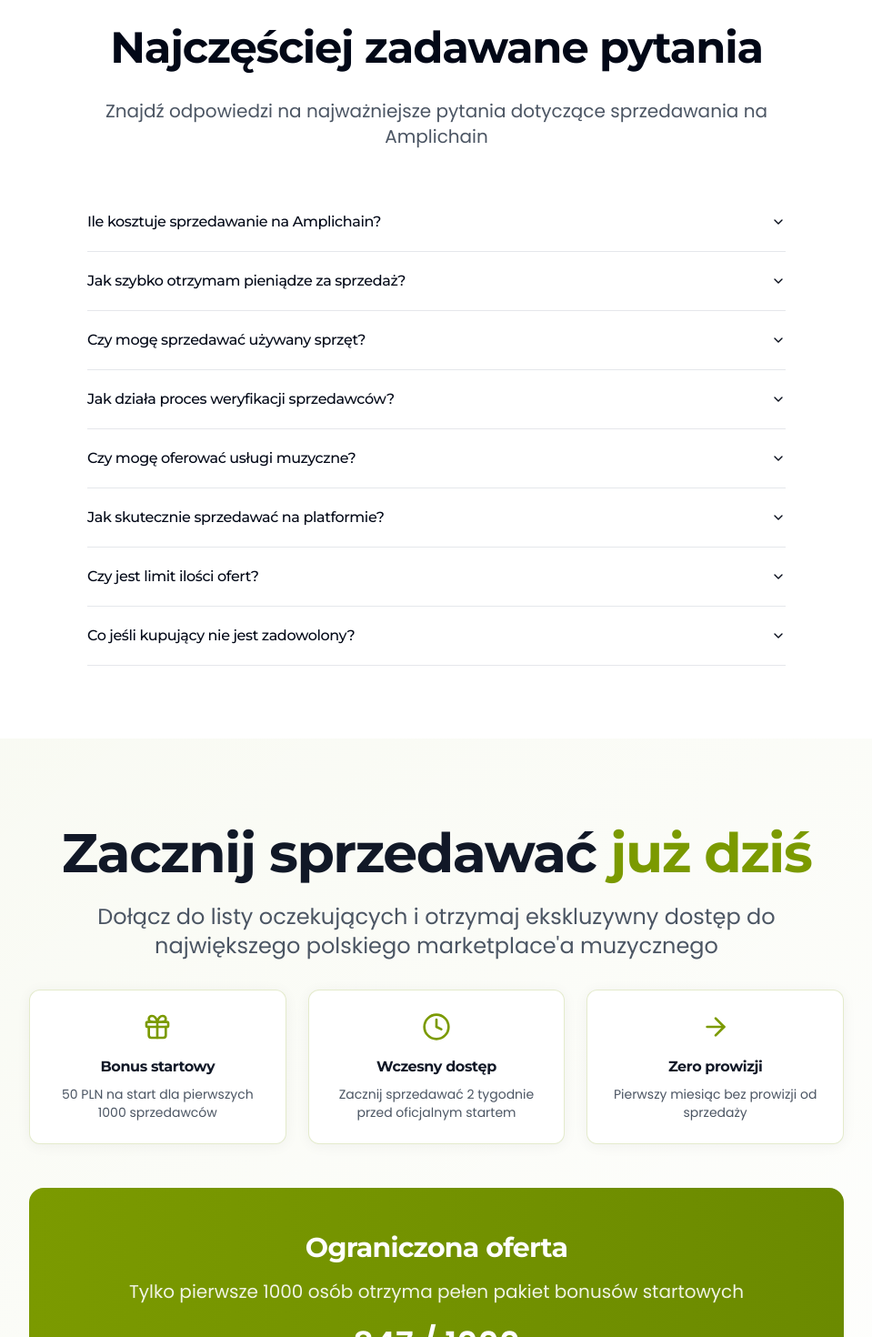
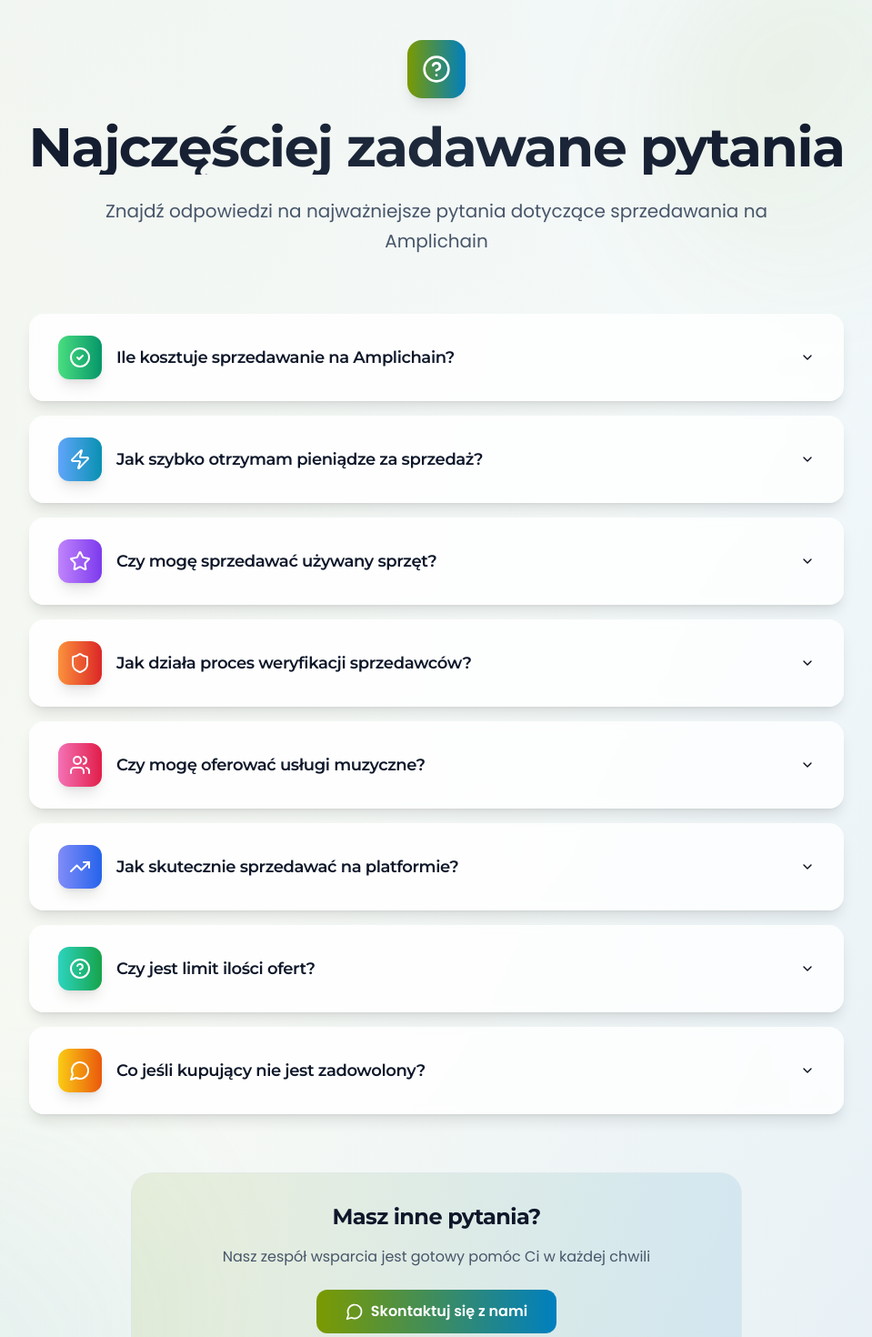
Before and after one commit to ampli-app/amplichain-landing, a React (Vite) app: page / in a window 1280 px wide. Shown: the part 9500-10970 px from the top of the page at 91% size, without its empty margins (160-1119 px from the left). Built offline with nearby package versions, Linux system fonts and the light colour scheme.

Commit message:
Refactor FAQ section
Improved the FAQ section with a more professional design.

```diff
--- a/src/components/sections/FAQSection.tsx
+++ b/src/components/sections/FAQSection.tsx
@@ -6,64 +6,130 @@ import {
   AccordionItem,
   AccordionTrigger,
 } from "@/components/ui/accordion";
+import { HelpCircle, CheckCircle2, Shield, Zap, Users, TrendingUp, Star, MessageCircle } from "lucide-react";
 
 const FAQSection: React.FC = () => {
   const faqs = [
     {
       question: "Ile kosztuje sprzedawanie na Amplichain?",
-      answer: "Rejestracja i prowadzenie sklepu są całkowicie bezpłatne. Płacisz tylko prowizję od udanych transakcji: 5% od sprzętu muzycznego i 10% od usług. To jedne z najniższych stawek na rynku."
+      answer: "Rejestracja i prowadzenie sklepu są całkowicie bezpłatne. Płacisz tylko prowizję od udanych transakcji: 5% od sprzętu muzycznego i 10% od usług. To jedne z najniższych stawek na rynku.",
+      icon: CheckCircle2,
+      gradient: "from-green-400 to-emerald-600"
     },
     {
       question: "Jak szybko otrzymam pieniądze za sprzedaż?",
-      answer: "Pieniądze są automatycznie przekazywane na Twoje konto w ciągu 2-7 dni roboczych po potwierdzeniu otrzymania produktu przez kupującego. Korzystamy z systemu płatności Stripe, który zapewnia szybkie i bezpieczne transfery."
+      answer: "Pieniądze są automatycznie przekazywane na Twoje konto w ciągu 2-7 dni roboczych po potwierdzeniu otrzymania produktu przez kupującego. Korzystamy z systemu płatności Stripe, który zapewnia szybkie i bezpieczne transfery.",
+      icon: Zap,
+      gradient: "from-blue-400 to-cyan-600"
     },
     {
       question: "Czy mogę sprzedawać używany sprzęt?",
-      answer: "Oczywiście! Amplichain to idealne miejsce na sprzedaż używanego sprzętu muzycznego. Zachęcamy do szczegółowego opisywania stanu technicznego i załączania wysokiej jakości zdjęć."
+      answer: "Oczywiście! Amplichain to idealne miejsce na sprzedaż używanego sprzętu muzycznego. Zachęcamy do szczegółowego opisywania stanu technicznego i załączania wysokiej jakości zdjęć.",
+      icon: Star,
+      gradient: "from-purple-400 to-violet-600"
     },
     {
       question: "Jak działa proces weryfikacji sprzedawców?",
-      answer: "Wszyscy sprzedawcy przechodzą proces weryfikacji przez Stripe Connect. Sprawdzamy dane osobowe, dokumenty tożsamości i dane bankowe. To zapewnia bezpieczeństwo wszystkim użytkownikom platformy."
+      answer: "Wszyscy sprzedawcy przechodzą proces weryfikacji przez Stripe Connect. Sprawdzamy dane osobowe, dokumenty tożsamości i dane bankowe. To zapewnia bezpieczeństwo wszystkim użytkownikom platformy.",
+      icon: Shield,
+      gradient: "from-orange-400 to-red-600"
     },
     {
       question: "Czy mogę oferować usługi muzyczne?",
-      answer: "Tak! Amplichain to nie tylko marketplace sprzętu, ale też miejsce dla usług muzycznych: nagrywanie, mixing, mastering, aranżacje, lekcje gry na instrumentach, konsultacje producenckie i wiele więcej."
+      answer: "Tak! Amplichain to nie tylko marketplace sprzętu, ale też miejsce dla usług muzycznych: nagrywanie, mixing, mastering, aranżacje, lekcje gry na instrumentach, konsultacje producenckie i wiele więcej.",
+      icon: Users,
+      gradient: "from-pink-400 to-rose-600"
     },
     {
       question: "Jak skutecznie sprzedawać na platformie?",
-      answer: "Kluczem do sukcesu są wysokiej jakości zdjęcia, szczegółowe opisy, konkurencyjne ceny i szybka komunikacja z klientami. Nasz zespół wspiera sprzedawców wskazówkami i najlepszymi praktykami."
+      answer: "Kluczem do sukcesu są wysokiej jakości zdjęcia, szczegółowe opisy, konkurencyjne ceny i szybka komunikacja z klientami. Nasz zespół wspiera sprzedawców wskazówkami i najlepszymi praktykami.",
+      icon: TrendingUp,
+      gradient: "from-indigo-400 to-blue-600"
     },
     {
       question: "Czy jest limit ilości ofert?",
-      answer: "Nie ma limitu! Możesz wystawiać tyle ofert, ile chcesz. Im więcej masz ofert, tym większe szanse na sprzedaż. Nasze narzędzia analityczne pomogą Ci zarządzać dużą liczbą produktów."
+      answer: "Nie ma limitu! Możesz wystawiać tyle ofert, ile chcesz. Im więcej masz ofert, tym większe szanse na sprzedaż. Nasze narzędzia analityczne pomogą Ci zarządzać dużą liczbą produktów.",
+      icon: HelpCircle,
+      gradient: "from-teal-400 to-green-600"
     },
     {
       question: "Co jeśli kupujący nie jest zadowolony?",
-      answer: "Mamy sprawny system rozwiązywania sporów. Jeśli dojdzie do problemu, nasz zespół pomoże znaleźć rozwiązanie korzystne dla obu stron. Chronimy zarówno kupujących, jak i sprzedawców."
+      answer: "Mamy sprawny system rozwiązywania sporów. Jeśli dojdzie do problemu, nasz zespół pomoże znaleźć rozwiązanie korzystne dla obu stron. Chronimy zarówno kupujących, jak i sprzedawców.",
+      icon: MessageCircle,
+      gradient: "from-yellow-400 to-orange-600"
     }
   ];
 
   return (
-    <section id="faq" className="section py-20 bg-white">
-      <div className="container">
-        <h2 className="section-title">Najczęściej zadawane pytania</h2>
-        <p className="section-subtitle">
+    <section id="faq" className="relative py-24 bg-gradient-to-br from-slate-50 via-white to-slate-100 overflow-hidden">
+      {/* Background decorative elements */}
+      <div className="absolute inset-0 bg-gradient-to-r from-ampli-green/5 to-ampli-blue/5"></div>
+      <div className="absolute top-0 right-0 w-96 h-96 bg-gradient-to-br from-ampli-green/10 to-transparent rounded-full blur-3xl"></div>
+      <div className="absolute bottom-0 left-0 w-96 h-96 bg-gradient-to-tr from-ampli-blue/10 to-transparent rounded-full blur-3xl"></div>
+
+      <div className="container relative z-10">
+        {/* Header */}
+        <div className="text-center mb-16">
+          <div className="inline-flex items-center justify-center w-16 h-16 bg-gradient-to-r from-ampli-green to-ampli-blue rounded-2xl mb-6 shadow-lg">
+            <HelpCircle className="w-8 h-8 text-white" />
+          </div>
+          <h2 className="text-4xl md:text-5xl lg:text-6xl font-bold mb-6 bg-gradient-to-r from-slate-900 via-slate-800 to-slate-900 bg-clip-text text-transparent">
+            Najczęściej zadawane pytania
+          </h2>
+          <p className="text-xl text-slate-600 max-w-3xl mx-auto leading-relaxed">
             Znajdź odpowiedzi na najważniejsze pytania dotyczące sprzedawania na Amplichain
           </p>
+        </div>
 
-        <div className="max-w-3xl mx-auto mt-12">
-          <Accordion type="single" collapsible className="w-full">
-            {faqs.map((faq, index) => (
-              <AccordionItem key={index} value={`item-${index}`} className="border-b border-gray-200">
-                <AccordionTrigger className="text-left font-medium py-5 hover:no-underline hover:text-ampli-green">
+        {/* FAQ Grid */}
+        <div className="max-w-4xl mx-auto">
+          <Accordion type="single" collapsible className="space-y-4">
+            {faqs.map((faq, index) => {
+              const IconComponent = faq.icon;
+              return (
+                <AccordionItem
+                  key={index}
+                  value={`item-${index}`}
+                  className="border-0 bg-white/80 backdrop-blur-sm rounded-2xl shadow-lg hover:shadow-xl transition-all duration-300 group overflow-hidden"
+                >
+                  <AccordionTrigger className="text-left py-6 px-8 hover:no-underline hover:bg-slate-50/50 transition-all duration-300 group-hover:scale-[1.01]">
+                    <div className="flex items-center gap-4 w-full">
+                      <div className={`flex items-center justify-center w-12 h-12 rounded-xl bg-gradient-to-r ${faq.gradient} shadow-lg flex-shrink-0`}>
+                        <IconComponent className="w-6 h-6 text-white" />
+                      </div>
+                      <span className="font-semibold text-slate-900 text-lg leading-tight pr-4">
                         {faq.question}
+                      </span>
+                    </div>
                   </AccordionTrigger>
-                <AccordionContent className="text-gray-600 pb-5">
+                  <AccordionContent className="px-8 pb-6">
+                    <div className="pl-16">
+                      <div className="w-full h-px bg-gradient-to-r from-slate-200 to-transparent mb-4"></div>
+                      <p className="text-slate-600 leading-relaxed text-base">
                         {faq.answer}
+                      </p>
+                    </div>
                   </AccordionContent>
                 </AccordionItem>
-            ))}
+              );
+            })}
           </Accordion>
+        </div>
+
+        {/* Call to action */}
+        <div className="text-center mt-16">
+          <div className="bg-gradient-to-r from-ampli-green/10 to-ampli-blue/10 rounded-3xl p-8 max-w-2xl mx-auto border border-slate-200/50">
+            <h3 className="text-2xl font-bold text-slate-900 mb-4">
+              Masz inne pytania?
+            </h3>
+            <p className="text-slate-600 mb-6">
+              Nasz zespół wsparcia jest gotowy pomóc Ci w każdej chwili
+            </p>
+            <button className="inline-flex items-center gap-2 bg-gradient-to-r from-ampli-green to-ampli-blue text-white px-8 py-3 rounded-xl font-semibold hover:shadow-lg hover:scale-105 transition-all duration-300">
+              <MessageCircle className="w-5 h-5" />
+              Skontaktuj się z nami
+            </button>
+          </div>
         </div>
       </div>
     </section>
```
Lines whose indentation alone changed are shown as unchanged.
